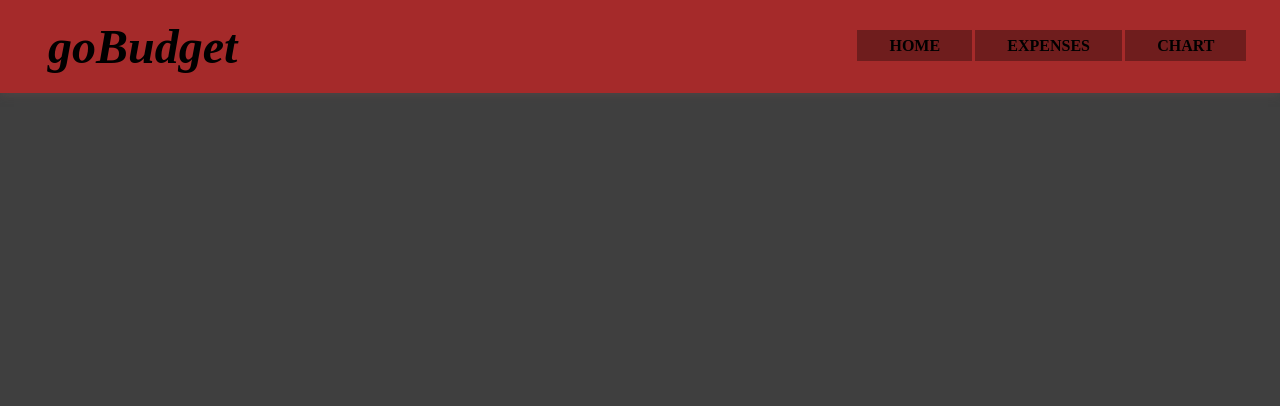
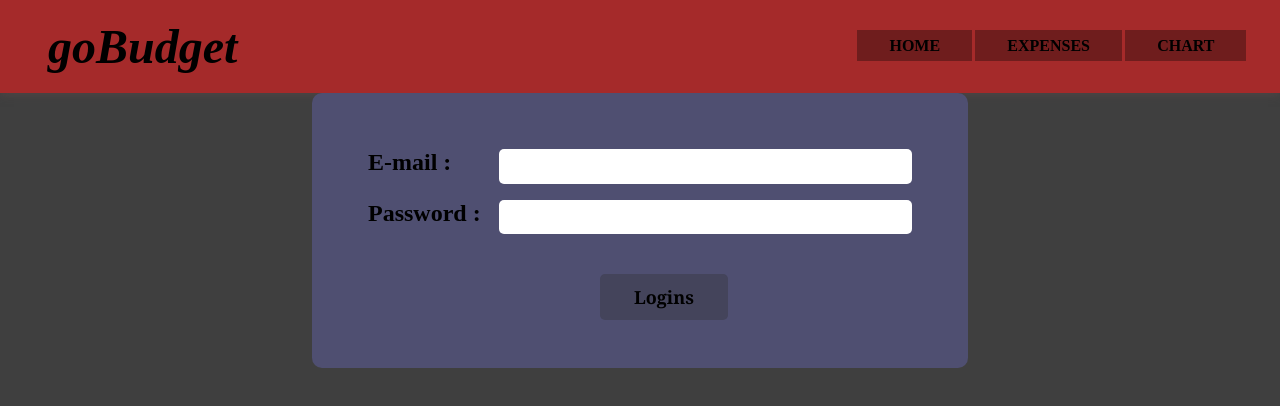
Before and after one commit to ogedengbewisdom/budget, a React (Create React App) app: page / in a window 1280 px wide. Shown: the top 406 px of the page. Built offline with nearby package versions, Linux system fonts and the light colour scheme.

Commit message:
rendring out logout

```diff
--- a/src/App.js
+++ b/src/App.js
@@ -1,10 +1,12 @@
 import { Fragment } from "react";
 import Home from "./Home/Home";
+import Logins from "./Logins/Logins";
 
 function App() {
   return (
     <Fragment>
       <Home />
+      <Logins />
     </Fragment>
   );
 }
```
